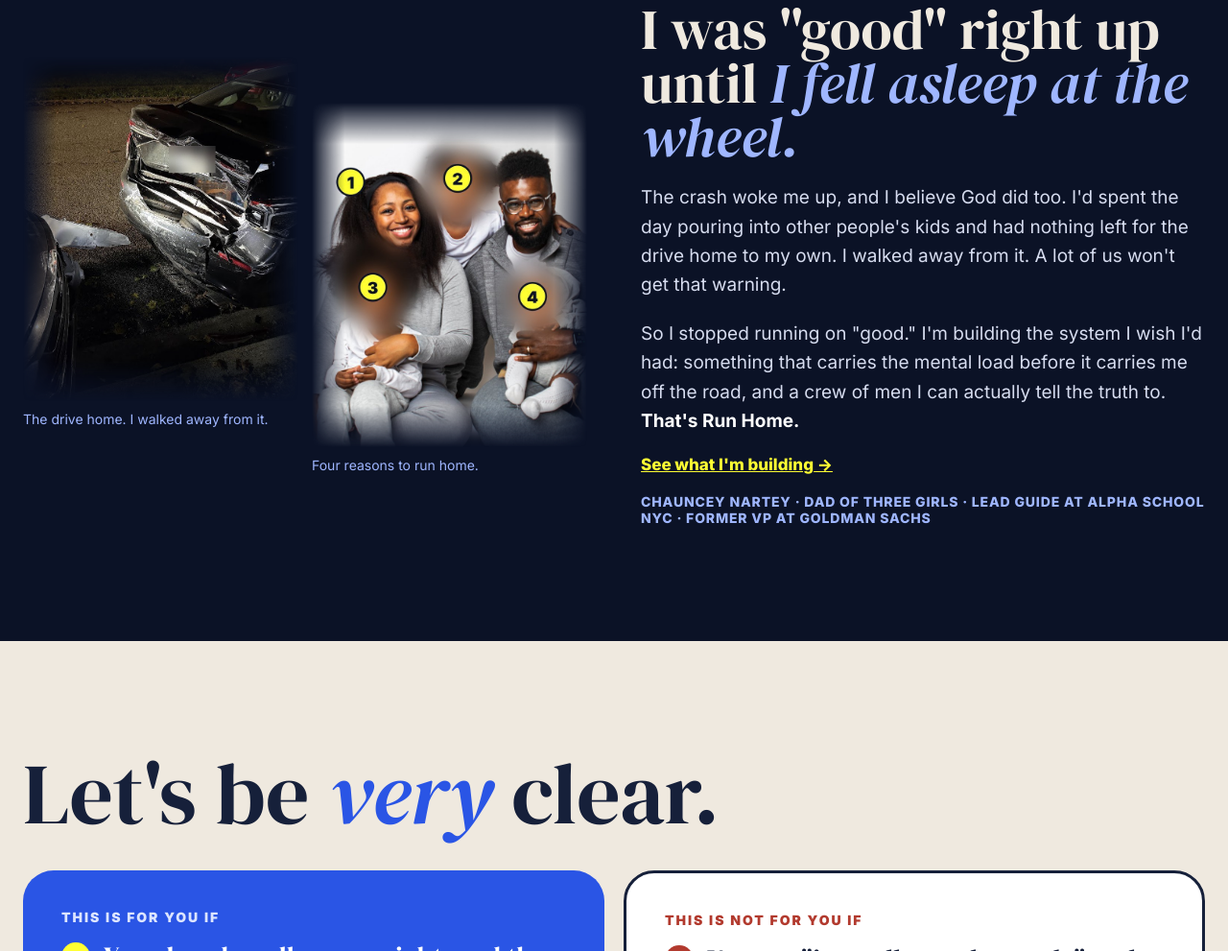
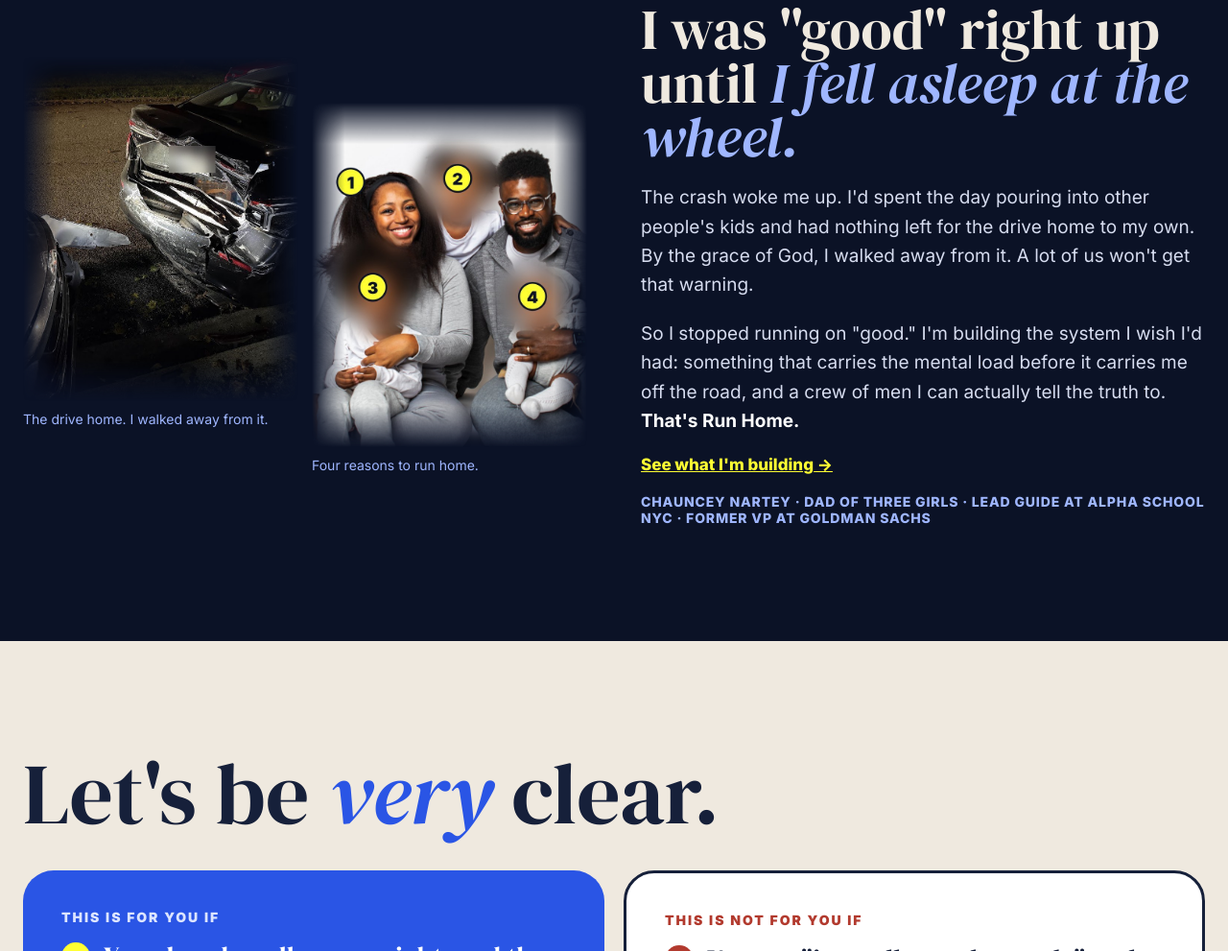
Before and after one commit to chaunceynartey/chaunceynartey-site, a plain HTML site: page run-home/index.html in a window 1280 px wide. Shown: the part 6241-7232 px from the top of the page at 96% size. Drawn offline with Linux system fonts and the light colour scheme.

Commit message:
Run Home: 'By the grace of God, I walked away from it.'
Co-Authored-By: Claude Opus 5.5 <noreply@anthropic.com>
Claude-Session: https://claude.ai/code/session_01QyPfgjfEC59gJDqyBHybk5

```diff
--- a/run-home/index.html
+++ b/run-home/index.html
@@ -366,7 +366,7 @@ h1,h2,h3{font-weight:400}
       </div>
       <div style="display:flex;flex-direction:column;gap:20px">
         <h3 class="serif" style="font-size:clamp(40px,4.6vw,72px);line-height:.95">I was "good" right up until <span style="font-style:italic;color:#9fb6ff">I fell asleep at the wheel.</span></h3>
-        <p style="font-size:19px;line-height:1.6;color:#d6dcef;max-width:50ch">The crash woke me up, and I believe God did too. I'd spent the day pouring into other people's kids and had nothing left for the drive home to my own. I walked away from it. A lot of us won't get that warning.</p>
+        <p style="font-size:19px;line-height:1.6;color:#d6dcef;max-width:50ch">The crash woke me up. I'd spent the day pouring into other people's kids and had nothing left for the drive home to my own. By the grace of God, I walked away from it. A lot of us won't get that warning.</p>
         <p style="font-size:19px;line-height:1.6;color:#d6dcef;max-width:50ch">So I stopped running on "good." I'm building the system I wish I'd had: something that carries the mental load before it carries me off the road, and a crew of men I can actually tell the truth to. <b style="color:#fff">That's Run Home.</b></p>
         <a href="#suite" style="color:#ffff33;font-weight:800;font-size:17px">See what I'm building →</a>
         <p style="font-size:14px;font-weight:800;letter-spacing:.06em;color:#9fb6ff">CHAUNCEY NARTEY · DAD OF THREE GIRLS · LEAD GUIDE AT ALPHA SCHOOL NYC · FORMER VP AT GOLDMAN SACHS</p>
```
